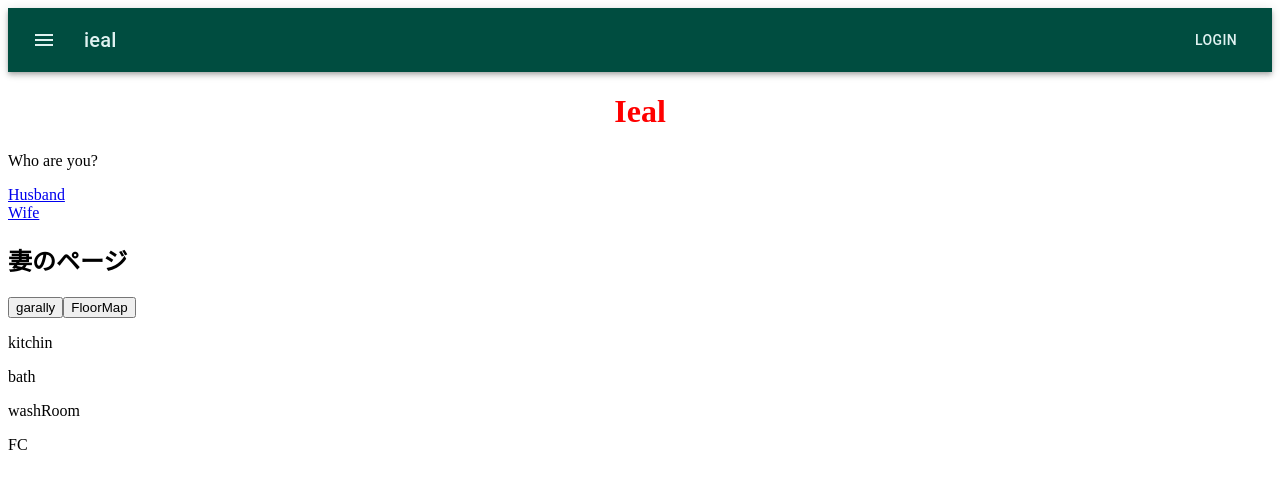
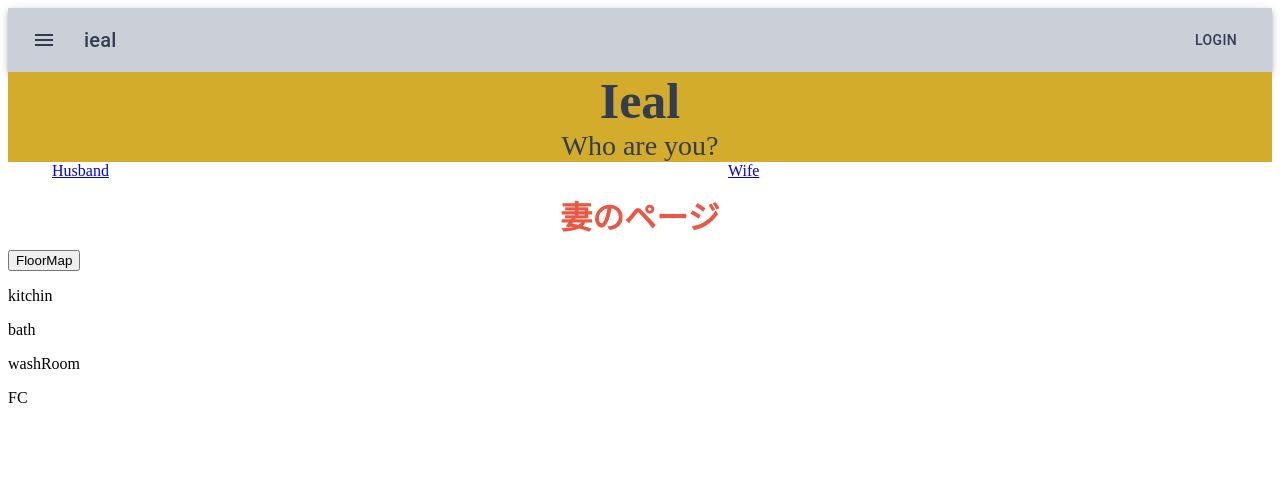
Before and after one commit to haruharu3220/20230213_homework, a React (Vite) app in the folder ieal/: page /wife in a window 1280 px wide. Shown: the top 488 px of the page. Built offline with nearby package versions, Linux system fonts and the light colour scheme.

Commit message:
CSSの調整

```diff
--- a/ieal/src/components/Header.jsx
+++ b/ieal/src/components/Header.jsx
@@ -10,7 +10,10 @@ import MenuIcon from '@mui/icons-material/Menu';
 export default function ButtonAppBar() {
   return (
     <Box sx={{ flexGrow: 1 }}>
-      <AppBar position="static" style={{ color: "#e0f2f1", backgroundColor: "#004d40" }}>
+      <AppBar position="static" style={{
+        color: "#333d51",
+        fontSize: "50px",
+        backgroundColor: "#CBD0D8" }}>
         <Toolbar>
           <IconButton
             size="large"
--- a/ieal/src/components/Hero.jsx
+++ b/ieal/src/components/Hero.jsx
@@ -8,14 +8,20 @@ import  styled  from "styled-components";
 export const Hero = () =>{
     return(
         <>
+        <HeroStyle>
             <TitleStyle>Ieal</TitleStyle>
-            <p>Who are you?</p>
-
+            <MesseageStyle>Who are you?</MesseageStyle>
+        </HeroStyle>
             <BrowserRouter>
-
-            <Link to="/husband">Husband</Link>
-            <br />
-            <Link to="/wife">Wife</Link>
+            <LinkStyle>
+                <SelectStyle>
+                    <Link to="/husband">Husband</Link>
+                </SelectStyle>
+                <br />
+                <SelectStyle>
+                    <Link to="/wife">Wife</Link>
+                </SelectStyle>
+            </LinkStyle>
 
 
             <Routes>
@@ -28,7 +34,29 @@ export const Hero = () =>{
     );
 };
 
+const HeroStyle = styled.div`
+  background-color: #D3AC2B;
+`;
+
 const TitleStyle = styled.h1`
-  color: red;
+  color: #333d51;
   text-align: center;
+  font-size:50px;
+  margin:0px;
 `;
+
+const MesseageStyle = styled.p`
+  color: #333d51;
+  text-align: center;
+  font-size:28px;
+  margin:0px;
+  `;
+
+  const LinkStyle = styled.div`
+    display:flex;
+    justify-content: space-around;
+  `;
+
+  const SelectStyle = styled.div`
+    width:500px;
+  `;
--- a/ieal/src/pages/husband.jsx
+++ b/ieal/src/pages/husband.jsx
@@ -1,8 +1,10 @@
 import { FirstButton } from "../components/FirstButton";
+import  styled  from "styled-components";
+
 export const Husband = () =>{
     return(
         <>
-            <h2>夫のページ</h2>
+            <NameStyle>夫のページ</NameStyle>
             <FirstButton text="garally" />
             <FirstButton text="FloorMap" />
         </>
@@ -10,3 +12,11 @@ export const Husband = () =>{
 
     );
 };
+
+
+const NameStyle = styled.h2`
+  color: #6C55EB;
+  text-align: center;
+  font-size:32px;
+  margin:12px;
+`;
--- a/ieal/src/pages/wife.jsx
+++ b/ieal/src/pages/wife.jsx
@@ -1,12 +1,21 @@
 import { FirstButton } from "../components/FirstButton";
+import  styled  from "styled-components";
+
 export const Wife = () =>{
     return(
         <>
-            <h2>妻のページ</h2>
-            <FirstButton text="garally" />
+            <NameStyle>妻のページ</NameStyle>
+            {/* <FirstButton text="garally" /> */}
             <FirstButton text="FloorMap" />
         </>
 
 
     );
 };
+
+const NameStyle = styled.h2`
+  color: #EB5742;
+  text-align: center;
+  font-size:32px;
+  margin:12px;
+`;
```
Also changed, not shown: ieal/src/components/sidebar.jsx (added), 2 other files (tests, documents, lock files or other folders).
